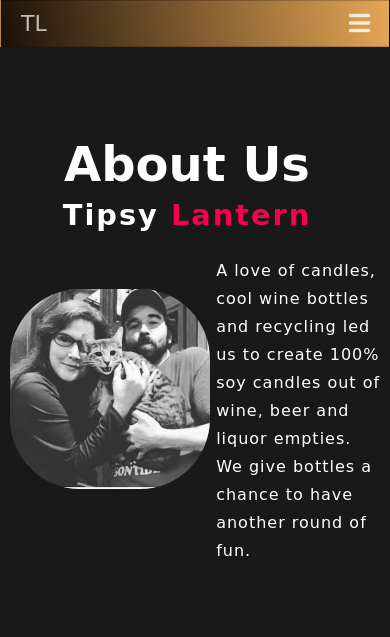
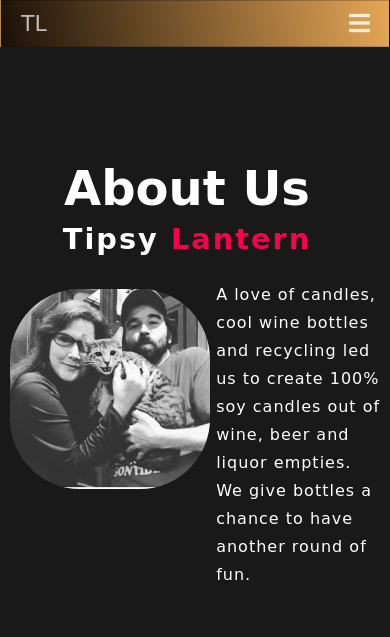
Before and after one commit to tyronesf/Tipsy-Lantern.github.io, a plain HTML site: page about.html in a window 390 px wide. Drawn offline with Linux system fonts and the light colour scheme; a web font is replaced by a local one.

Commit message:
About MQ

```diff
--- a/styles.css
+++ b/styles.css
@@ -269,7 +269,7 @@ span{
         font-family: 'Griffy', cursive;
         text-transform: capitalize;
         text-align: center;
-        margin-top: -4em;
+        margin-top: -3em;
         margin-left: -4.5em;
     }
     .about-text h5{
```
